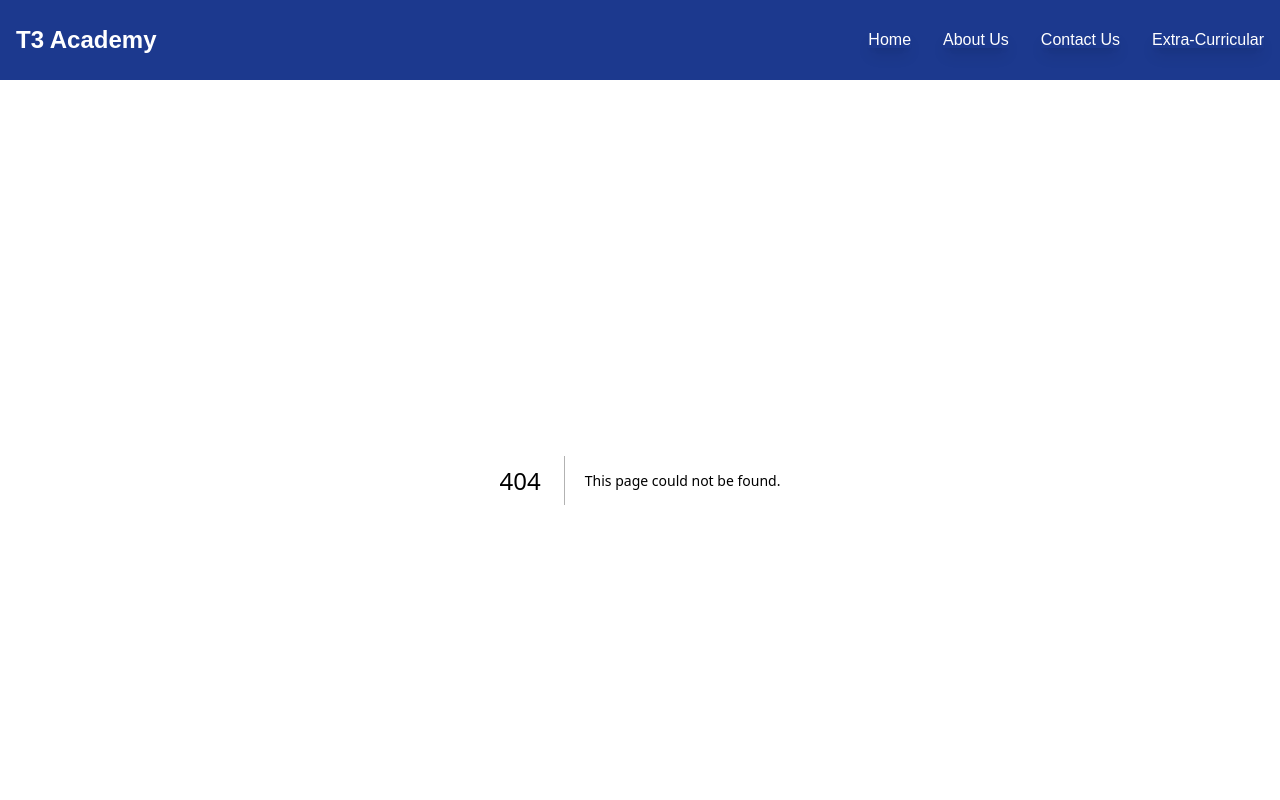
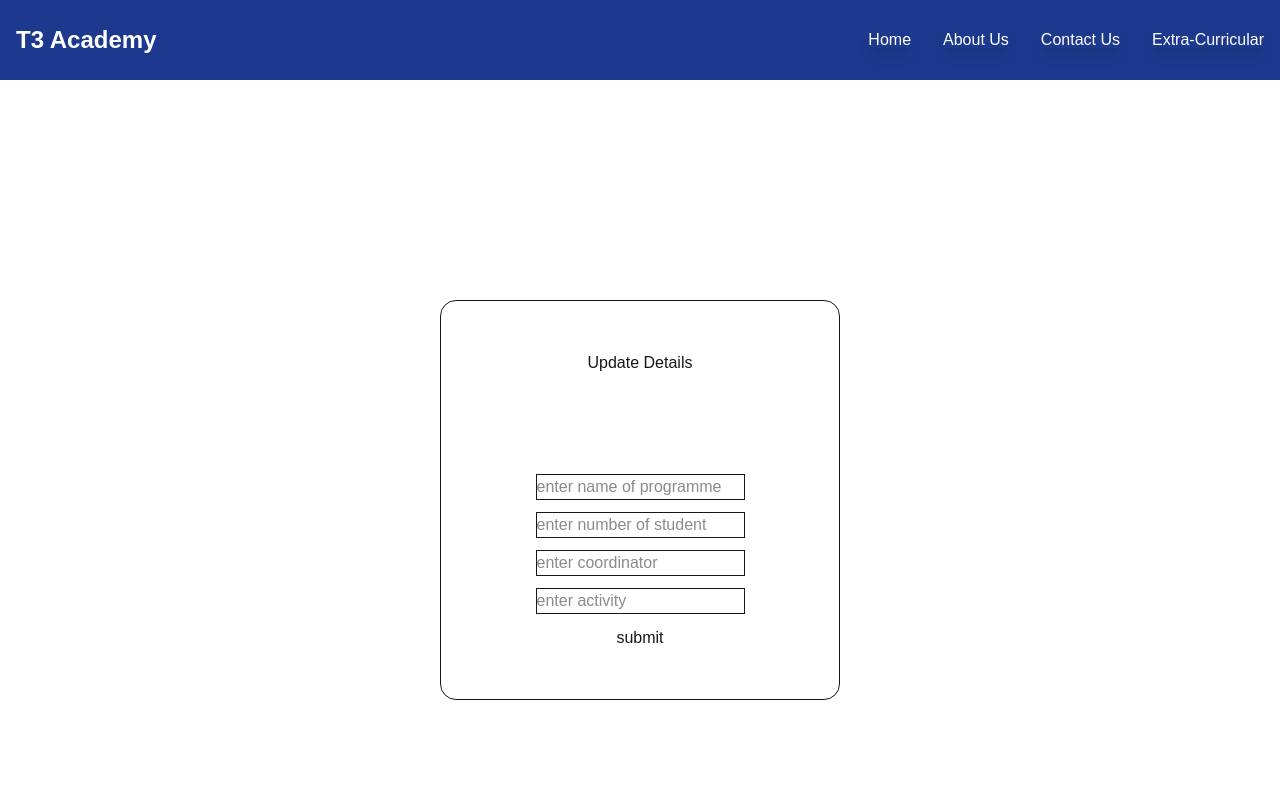
Before and after one commit to Ashish599-bot/school_website, a Next.js app: page /curricular/edit/1 in a window 1280 px wide. Before the commit this address had no page. Shown: the top 800 px of the page. Built offline with nearby package versions, Linux system fonts and the light colour scheme.

Commit message:
added put

```diff
--- /dev/null
+++ b/app/api/curricular/[user_id]/route.tsx
@@ -0,0 +1,41 @@
+import knex from "knex";
+import knexConfig from "../../../../knexfile";
+import { NextResponse } from "next/server";
+
+const db = knex(knexConfig.development);
+
+export async function PUT(req: Request, context: { params: Promise<{ user_id: string }> }) {
+    const { user_id } = await context.params; // 👈 await the params Promise
+    const id = parseInt(user_id); // convert string to number
+    console.log(id)
+
+    if (isNaN(id)) {
+        return NextResponse.json({ message: "Invalid ID" }, { status: 400 });
+    }
+    try {
+        const { name, noOfStudent, coordinator, activity } = await req.json();
+
+        const updated = await db('curricular')
+            .update({ name, noOfStudent, coordinator, activity })
+            .where({ id: id })
+            .returning("*");
+        return NextResponse.json({ message: "Updated successfully", updated }, { status: 200 });
+    } catch (error) {
+        return NextResponse.json({ message: "Server error", error }, { status: 505 });
+    }
+}
+
+export async function DELETE(req: Request, context: { params: Promise<{ user_id: string }> }) {
+    const { user_id } = await context.params; // 👈 await the params Promise
+    const id = parseInt(user_id);
+    if (isNaN(id)) {
+        return NextResponse.json({ message: "Invalid ID" }, { status: 400 });
+    }
+    try {
+        const del = await db('curricular').where({ id: id }).del();
+        return NextResponse.json({ Message: "deleted successfully", del })
+    }
+    catch (error) {
+        return NextResponse.json({ message: "Server error", error }, { status: 505 });
+    }
+}
--- a/app/api/curricular/route.tsx
+++ b/app/api/curricular/route.tsx
@@ -11,20 +11,17 @@ export async function GET() {
 };
 
 export async function POST(request: Request) {
-    const { name, noOfStudent, coordinator, activity } = await request.json();
+    const body = await request.json()
+    const { name, noOfStudent, coordinator, activity } = body;
+    console.log(body)
 
-    if (!name || !noOfStudent || !coordinator || !activity) {
-        return NextResponse.json({ message: "Require all fields" }, { status: 400 });
-    }
-
+    // if (!name || !noOfStudent || !coordinator || !activity) {
+    //     return NextResponse.json({ message: "Require all fields" }, { status: 400 });
+    // };
     try {
-        const update = await db('curricular')
-            .insert({ name, noOfStudent, coordinator, activity })
-            .returning("*");
-
-        return NextResponse.json({ message: "Posted successfully", update }, { status: 200 });
+        const [inserted] = await db('curricular').insert({ name, noOfStudent, coordinator, activity }).returning("*")
+        return NextResponse.json({ message: "Posted successfully", inserted }, { status: 200 });
     } catch (error) {
         return NextResponse.json({ message: "Failed to post data" }, { status: 500 });
-    }
-
+    };
 }
--- a/app/curricular/add/page.tsx
+++ b/app/curricular/add/page.tsx
@@ -47,20 +47,25 @@ export default function Adding() {
 
     return (
         <main className="min-h-screen p-6 grid place-items-center">
-            <div className="border p-10 flex flex-col gap-7">
-                <input type="text" placeholder="enter the name of programme"
+            <h1>Add some programme or Extra-Curricular</h1>
+            <div className="border p-10 flex flex-col gap-7 rounded bg-gray-800">
+                <input type="text" placeholder="enter the name of programme "
+                    className="border border-gray-400 rounded-md py-2 px-20"
                     onChange={addHandler}
                     name="name"
                     value={formData.name} />
-                <input type="text" placeholder="enter the number of student"
+                <input type="text" placeholder="enter the number of student flex justify-start"
+                    className="border border-gray-400 rounded-md py-2 px-20"
                     onChange={addHandler}
                     name="noOfStudent"
                     value={formData.noOfStudent} />
                 <input type="text" placeholder="Name coordinator"
+                    className="border border-gray-400 rounded-md py-2 px-20"
                     onChange={addHandler}
                     name="coordinator"
                     value={formData.coordinator} />
                 <input type="text" placeholder="Activity"
+                    className="border border-gray-400 rounded-md py-2 px-20"
                     onChange={addHandler}
                     name="activity"
                     value={formData.activity} />
--- /dev/null
+++ b/app/curricular/edit/[id]/page.tsx
@@ -0,0 +1,73 @@
+'use client'
+import { useState } from "react";
+import { useParams } from "next/navigation";
+import { useRouter } from "next/navigation";
+
+export default function Update() {
+    const [formData, setFormData] = useState({
+        name: "",
+        noOfStudent: "",
+        coordinator: "",
+        activity: ""
+    });
+    const params = useParams();
+    const { id } = params;
+    const router = useRouter();
+
+    const submitHandler = async (e: React.FormEvent<HTMLFormElement>) => {
+        e.preventDefault();
+        const res = await fetch(`http://localhost:3000/api/curricular/${id}`, {
+            method: "PUT",
+            headers: { "content-type": "application/json" },
+            body: JSON.stringify(formData)
+        });
+        router.push("/curricular")
+        if (res.ok) {
+            alert('update successfully')
+        }
+        else {
+            alert('fail to update')
+        }
+    }
+
+    return (
+        <main className="min-h-screen flex items-center justify-center">
+            <div className="h-100 w-100 border grid place-items-center mt-10 rounded-2xl">
+                <h1>Update Details</h1>
+                <form onSubmit={submitHandler} className="flex flex-col items-center justify-center space-y-3">
+                    <input type="text"
+                        placeholder='enter name of programme'
+                        className="border "
+                        name="name of programme"
+                        value={formData.name}
+                        onChange={(e) => setFormData({ ...formData, name: e.target.value })} />
+
+                    <input type="text"
+                        placeholder='enter number of student'
+                        name="number of student"
+                        className="border "
+                        value={formData.noOfStudent}
+                        onChange={(e) => setFormData({ ...formData, noOfStudent: e.target.value })} />
+
+                    <input type="text"
+                        placeholder='enter coordinator'
+                        name="coordinator"
+                        className="border "
+                        value={formData.coordinator}
+                        onChange={(e) => setFormData({ ...formData, coordinator: e.target.value })} />
+
+                    <input type="text"
+                        placeholder='enter activity'
+                        name="activity"
+                        className="border "
+                        value={formData.activity}
+                        onChange={(e) => setFormData({ ...formData, activity: e.target.value })} />
+
+                    <button type="submit" className="hover:text-green-500">
+                        submit
+                    </button>
+                </form>
+            </div>
+        </main>
+    )
+}
--- a/app/curricular/page.tsx
+++ b/app/curricular/page.tsx
@@ -6,7 +6,7 @@ export default function Extra() {
 
     const fetchData = async () => {
         try {
-            const response = await fetch("http://localhost:3000/api/curricular");
+            const response = await fetch(`http://localhost:3000/api/curricular`);
             const result = await response.json();
             setData(result.data);
             console.log(result);
@@ -31,10 +31,12 @@ export default function Extra() {
                             <h1>Number of Student: {items.noOfStudent}</h1>
                             <h1>Activity: {items.activity}</h1>
                         </div>
-                        <div className="flex items-center justify-center gap-4 text-xl">
-                            <h1 className="text-blue-500 hover:text-white hover:underline">Update Details</h1>
+                        <div className="text-2xl flex gap-5 items-center justify-center">
+                            <Link href={`/curricular/edit/${items.id}`} className="text-blue-500 hover:text-white hover:underline">Update Details</Link>
                             <h1 className="text-red-500 hover:text-white hover:underline">Delete</h1>
                         </div>
+
+
 
                     </div>
                 ))}
```
Also changed, not shown: app/curricular/del/page.tsx (added).
